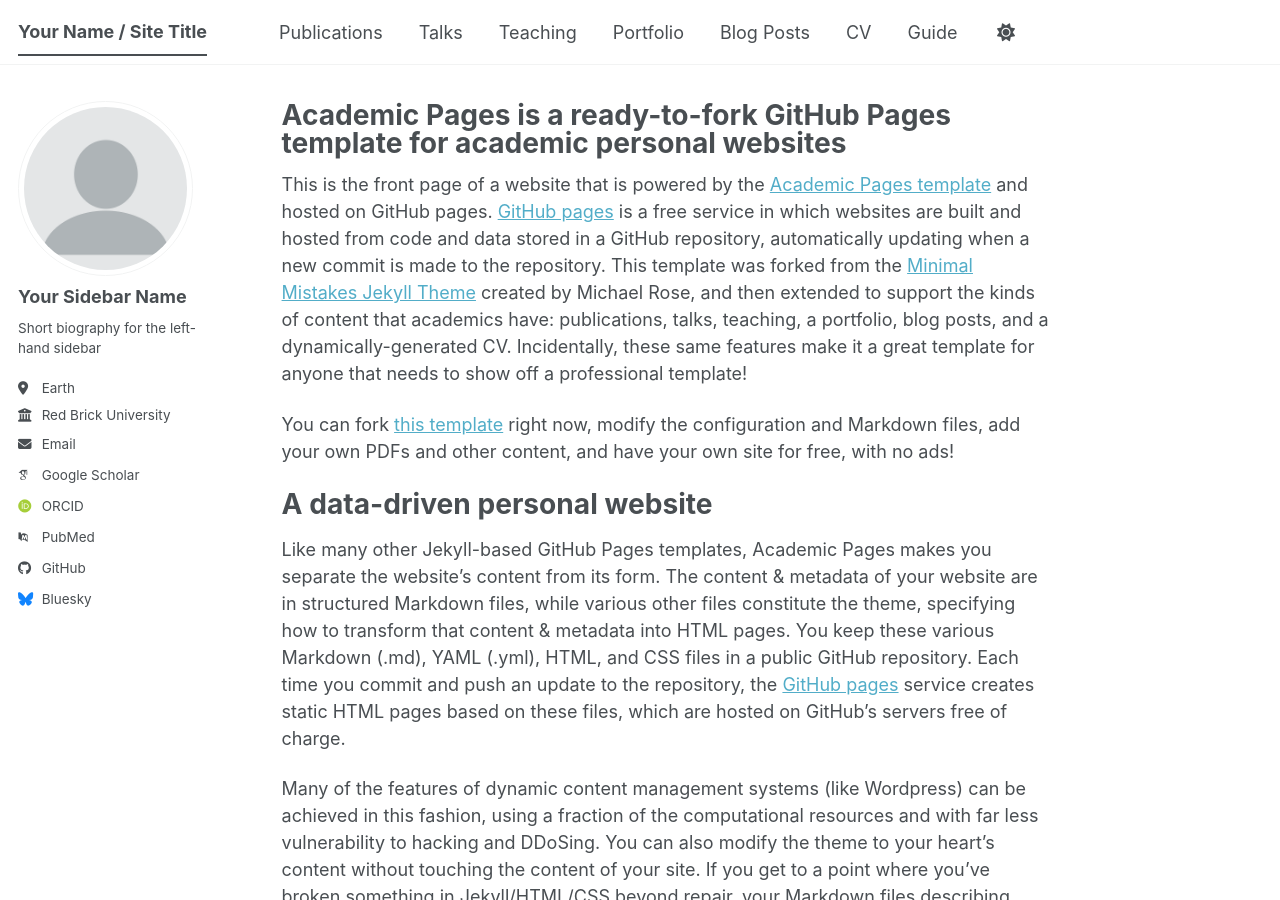
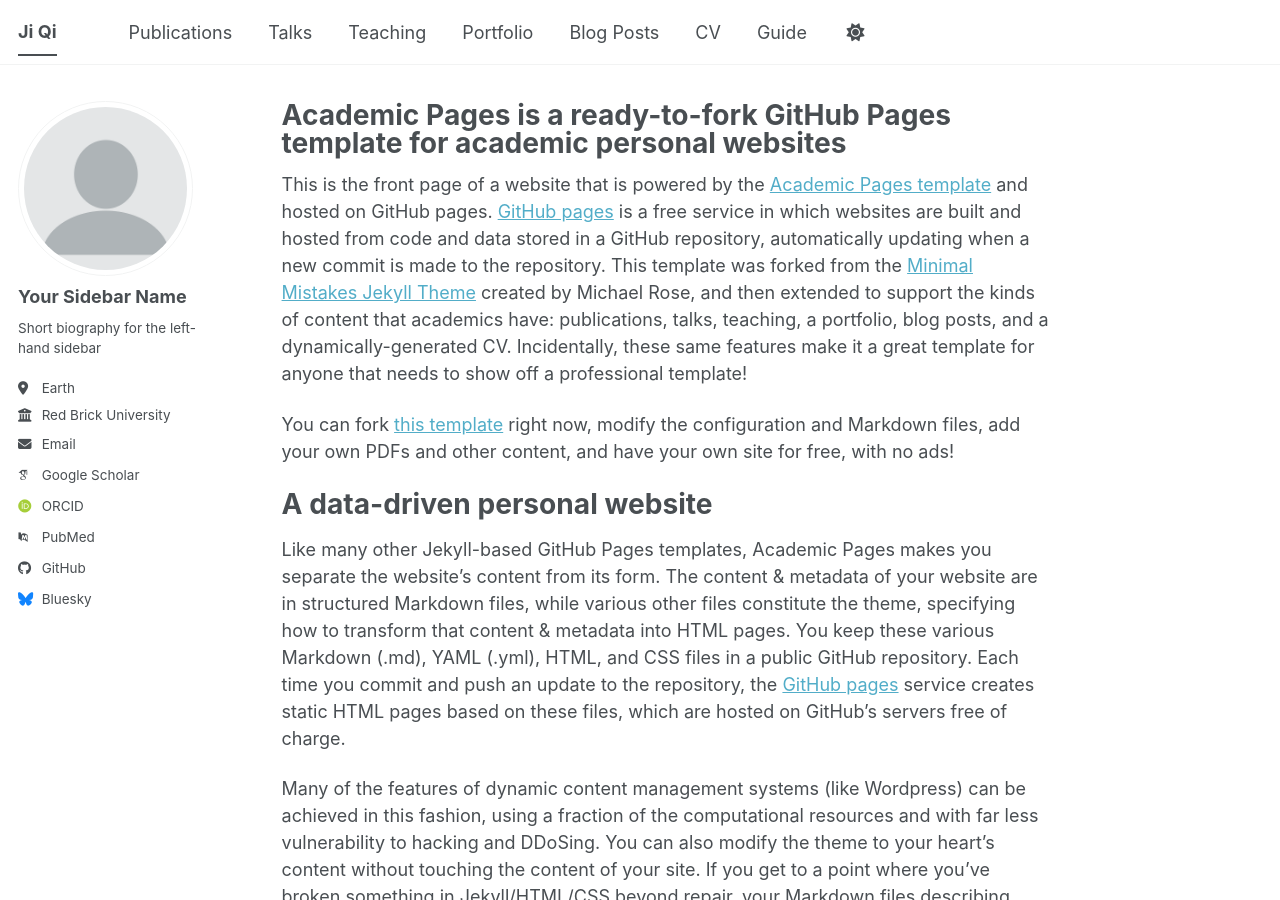
Before and after one commit to Wanxiangzhiji/Wanxiangzhiji.github.io, a Jekyll site: the page built from _pages/about.md, in a window 1280 px wide and 900 px high. Built offline with Jekyll 4.4.1, drawn with Linux system fonts in a browser that asks for light colours; some web fonts are replaced; a script bundle is joined from its source files by our own code; library files that are not in the unit come from our copies.

Commit message:
Update _config.yml

```diff
--- a/_config.yml
+++ b/_config.yml
@@ -9,14 +9,14 @@
 # Basic Site Settings
 locale                   : "en-US"
 site_theme               : "default" # The available themes options are "default", "air", "sunrise", "mint", "dirt" and "contrast"
-title                    : "Your Name / Site Title"
+title                    : "Ji Qi"
 title_separator          : "-"
 name                     : &name "Your Name"
 description              : &description "Your Name's academic portfolio"   # Update this with a general description of your site, this is the default if not overridden by a page
-url                      : https://academicpages.github.io # The base hostname & protocol for your site e.g. "https://[your GitHub username].github.io",
+url                      : https://Wanxiangzhiji.github.io # The base hostname & protocol for your site e.g. "https://[your GitHub username].github.io",
                                                            # or if you already have some other page hosted on Github then use "https://[your GitHub username].github.io/[Your Repo Name]"
 baseurl                  : "" # the subpath of your site, e.g. "/blog"
-repository               : "academicpages/academicpages.github.io"
+repository               : "Wanxiangzhiji/Wanxiangzhiji.github.io"
 
 # Site Author - The following control what appear as part of the author content on the side bar.
 #               If a field is blank the icon and link will not appear, otherwise it will be shown.
```
